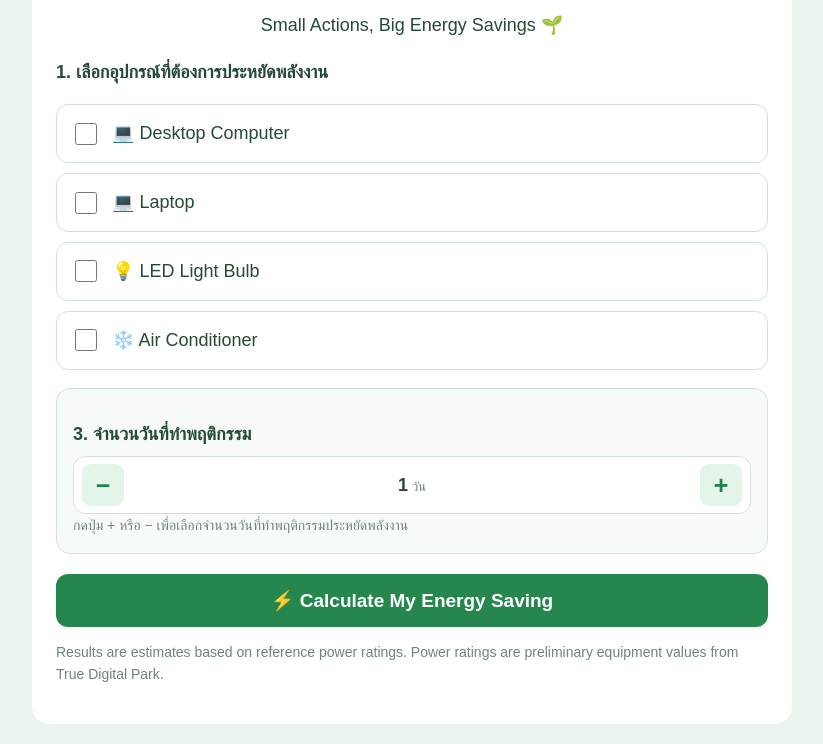
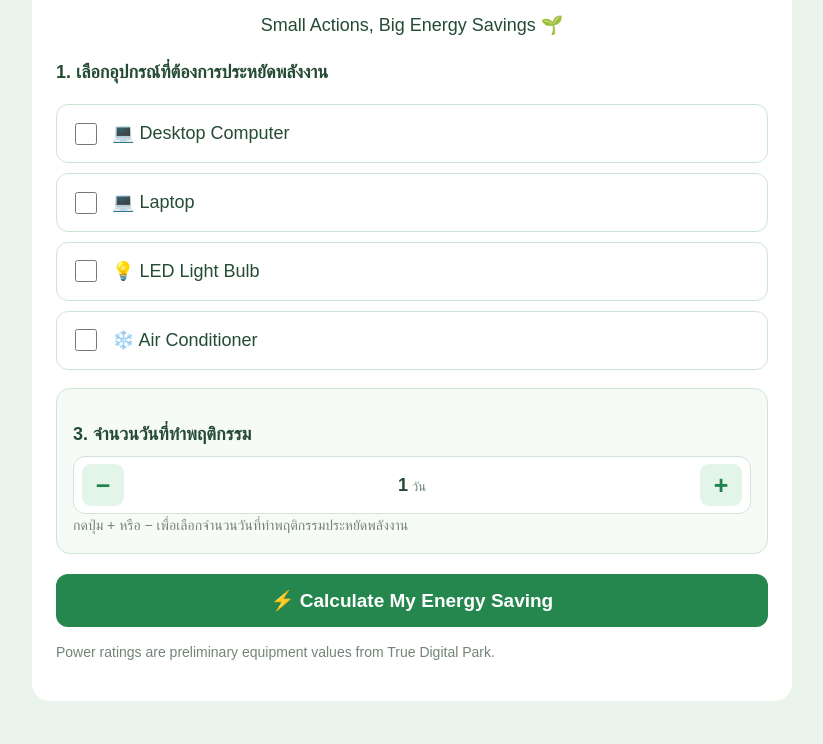
Before and after one commit to know-your-energy/KNOW-UR-ENERGY, a plain HTML site: page index.html in a window 1280 px wide. Shown: the part 139-883 px from the top of the page, without its empty margins (228-1051 px from the left). After the commit the page ends 860 px from the top, so only its background shows below. Drawn offline with Linux system fonts and the light colour scheme.

Commit message:
Keep only True Digital Park power ratings source note

```diff
--- a/index.html
+++ b/index.html
@@ -56,7 +56,7 @@
     <p>💰 Electricity Cost Saving: <strong id="cost">0</strong> THB</p>
     <div id="message"></div>
   </section>
-  <p class="hint">Results are estimates based on reference power ratings. Power ratings are preliminary equipment values from True Digital Park.</p>
+  <p class="hint">Power ratings are preliminary equipment values from True Digital Park.</p>
 </main>
 <script>
   const SHEETS_WEB_APP_URL = 'https://script.google.com/macros/s/AKfycbxJ1D4rFb9jkRf0_AqQwdPyjCoWC-5KXTBniwZj6YZ33YQuK1aDWb_3V_m_W4mDe5iK/exec';
```
